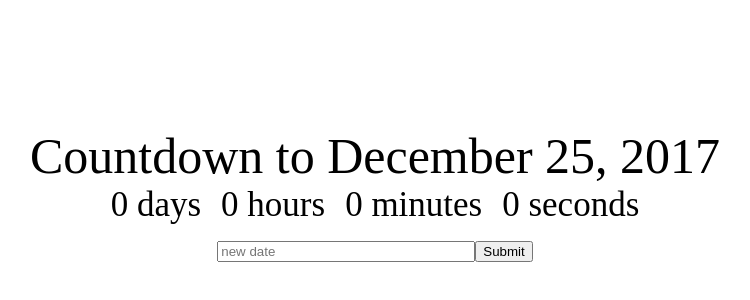
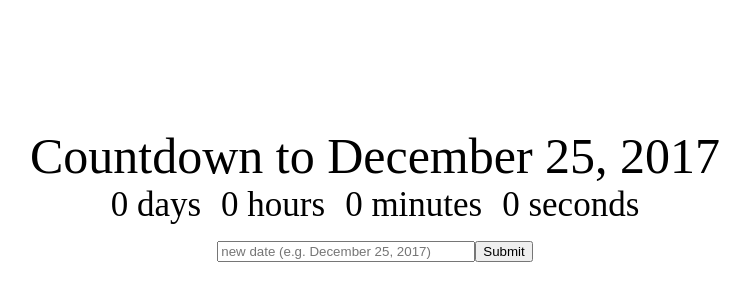
Before and after one commit to pabloscript/countdown-to-date, a React (Create React App) app: page / in a window 1280 px wide. Shown: the part 126-426 px from the top of the page, without its empty margins (265-1015 px from the left). Built offline with nearby package versions, Linux system fonts and the light colour scheme.

Commit message:
Update input's placeholder, pass props to the Clock component

```diff
--- a/src/App.jsx
+++ b/src/App.jsx
@@ -19,9 +19,9 @@ class App extends Component {
         return (
         <div className="App">
             <div className="App-title">Countdown to {this.state.deadline}</div>
-            <Clock />
+            <Clock deadline={this.state.deadline}/>
             <div>
-                <input placeholder="new date" onChange={e => this.setState({newDeadline: e.target.value})}/>
+                <input placeholder="new date (e.g. December 25, 2017)" onChange={e => this.setState({newDeadline: e.target.value})}/>
                 <button onClick={() => this.changeDeadline()}>
                     Submit
                 </button>
```
